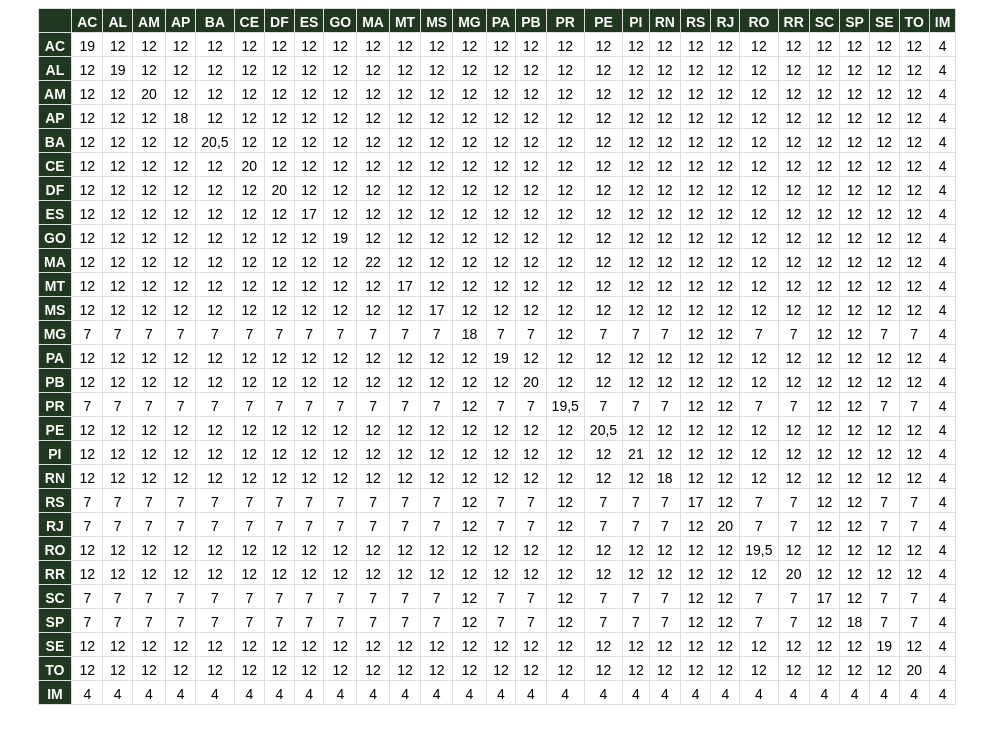
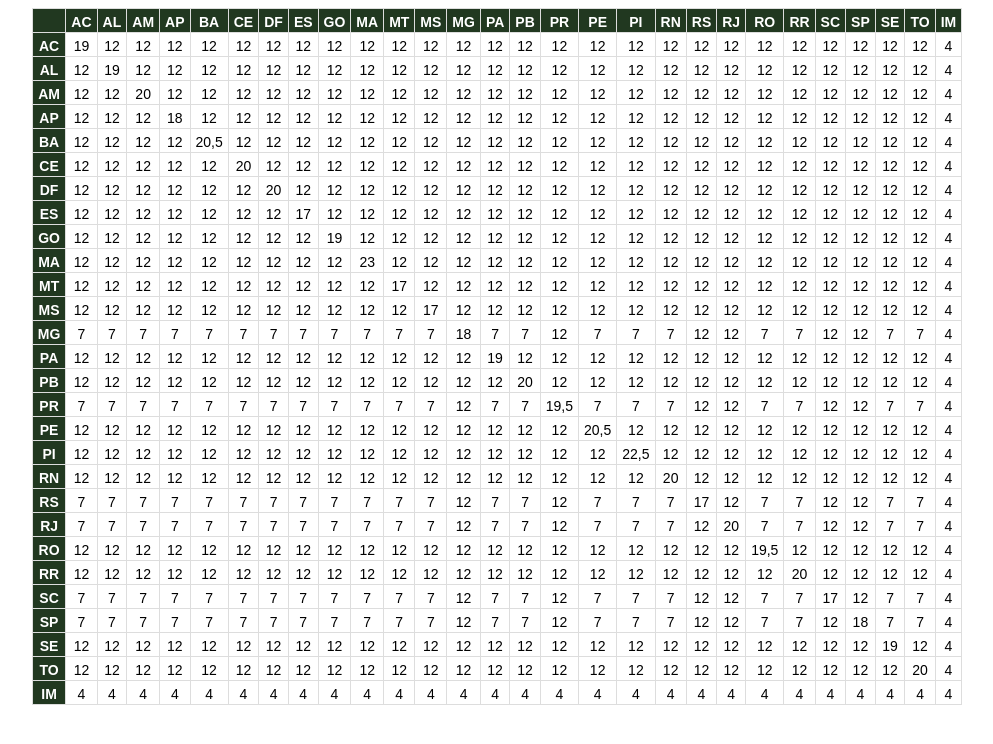
Before and after one commit to skaralysk/conversorCDR-Gratis, a plain HTML site: page tabelacursor.html in a window 1280 px wide. Shown: the whole page, without its empty margins (143-1136 px from the left). Drawn offline with Linux system fonts and the light colour scheme.

Commit message:
tabelacursor.html

```diff
--- a/tabelacursor.html
+++ b/tabelacursor.html
@@ -379,7 +379,7 @@
                 <td>12</td>
                 <td>12</td>
                 <td>12</td>
-                <td>22</td>
+                <td>23</td>
                 <td>12</td>
                 <td>12</td>
                 <td>12</td>
@@ -635,7 +635,7 @@
                 <td>12</td>
                 <td>12</td>
                 <td>12</td>
-                <td>21</td>
+                <td>22,5</td>
                 <td>12</td>
                 <td>12</td>
                 <td>12</td>
@@ -667,7 +667,7 @@
                 <td>12</td>
                 <td>12</td>
                 <td>12</td>
-                <td>18</td>
+                <td>20</td>
                 <td>12</td>
                 <td>12</td>
                 <td>12</td>
```
